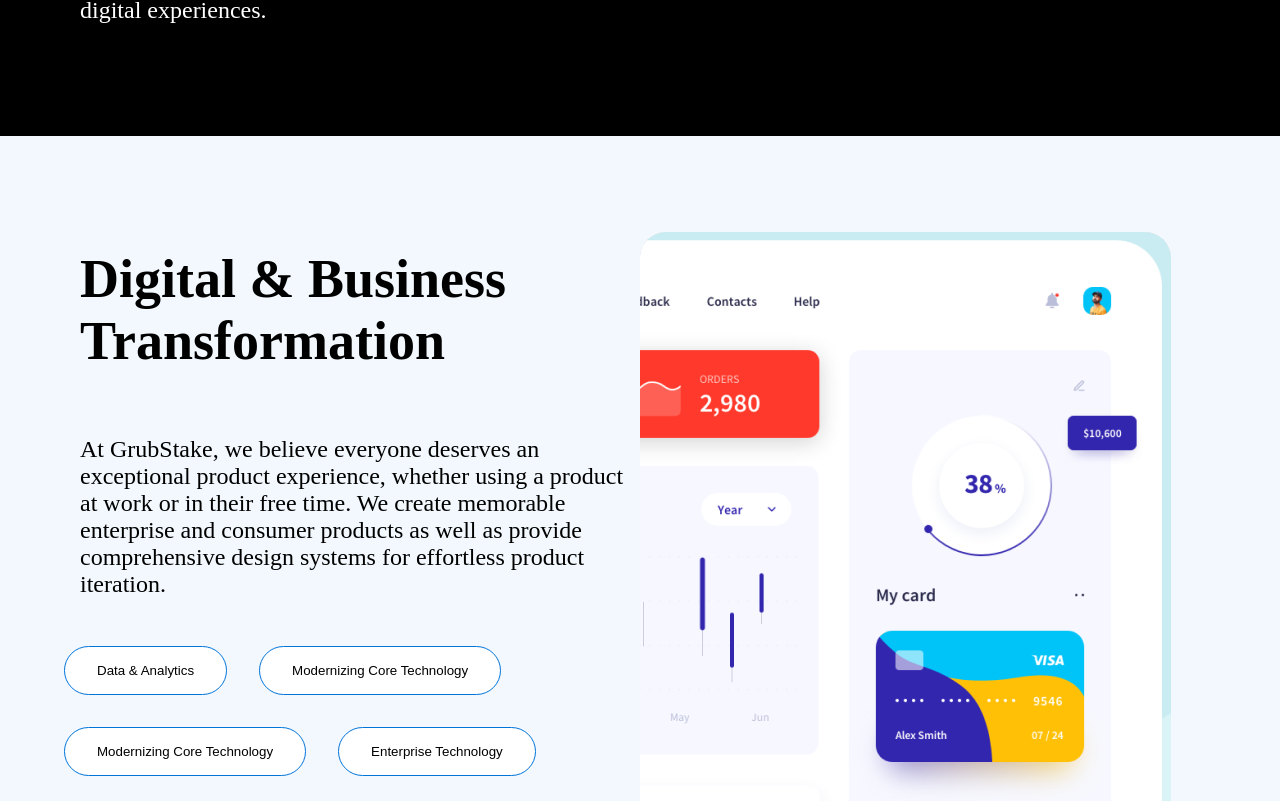
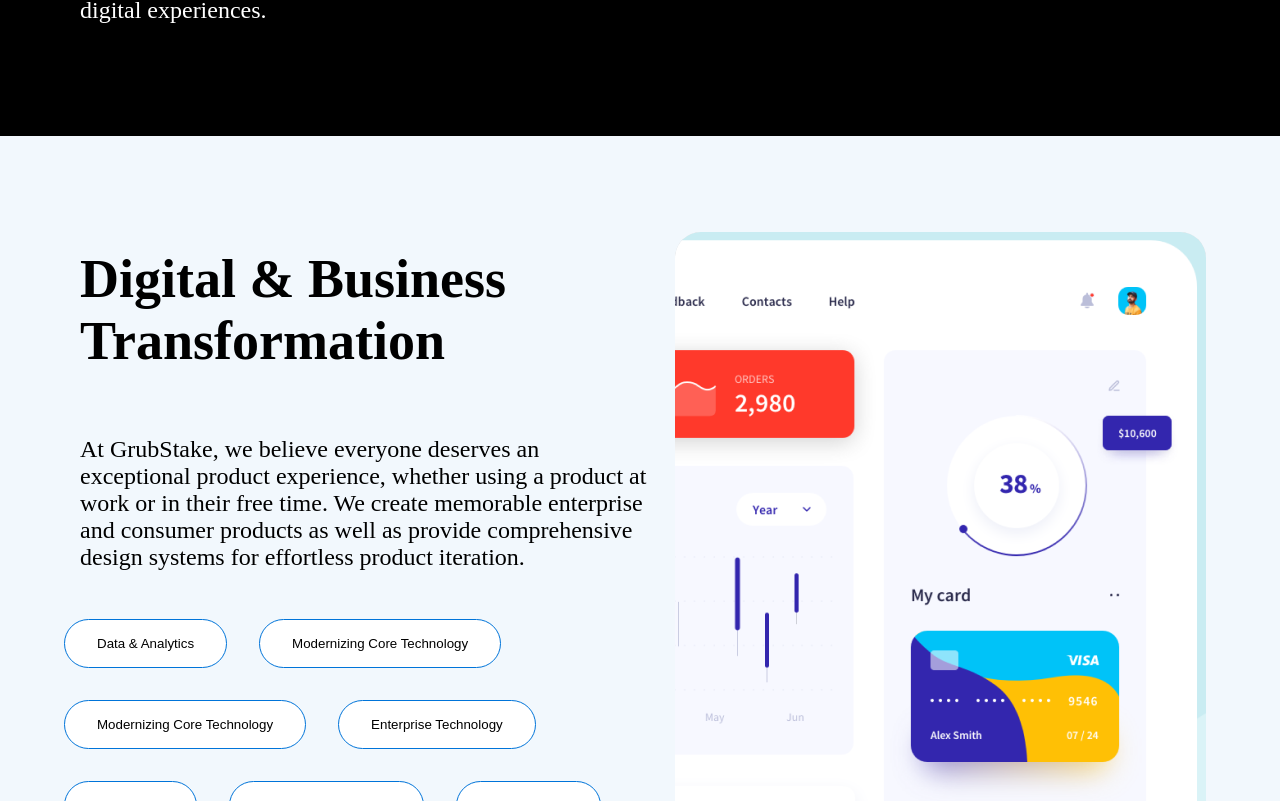
Before and after one commit to saleem2831/Grabe, a React (Create React App) app: page /services in a window 1280 px wide. Shown: the part 419-1220 px from the top of the page. Built offline with nearby package versions, Linux system fonts and the light colour scheme.

Commit message:
CSS changes of services

```diff
--- a/src/pages/service.css
+++ b/src/pages/service.css
@@ -158,18 +158,12 @@ align-items: flex-start;
   }
 
 
-.Tag4,.Tag:after {
+.Tag4:after {
     content: "";
     display: table;
     clear: both;
   }
 
-  .Tag1-2-1{
-    border-radius: 54px;
-background: url('/src/Images/image\ 26.png'), lightgray -54.811px -77.394px / 246.442% 120.693% no-repeat;
-width: 487px;
-height: 745px;
-  }
 
   .Tag{
     /* background: var(--primary-5, rgba(0, 116, 217, 0.05)); */
@@ -180,3 +174,10 @@ align-items: center;
 gap: 10px;
 align-self: stretch;
 }
+
+.Tag1-2-1{
+    border-radius: 54px;
+background: url('/src/Images/image\ 26.png'), lightgray -54.811px -77.394px / 246.442% 120.693% no-repeat;
+width: 487px;
+height: 745px;
+  }
--- a/src/pages/services.js
+++ b/src/pages/services.js
@@ -43,9 +43,6 @@ const Services = () => {
               </div>
             </div>
 
-
-
-
             <div className='Tag'>
            <div className='Tag4-13'>
               <div className='Tag1-2-1'>
```
